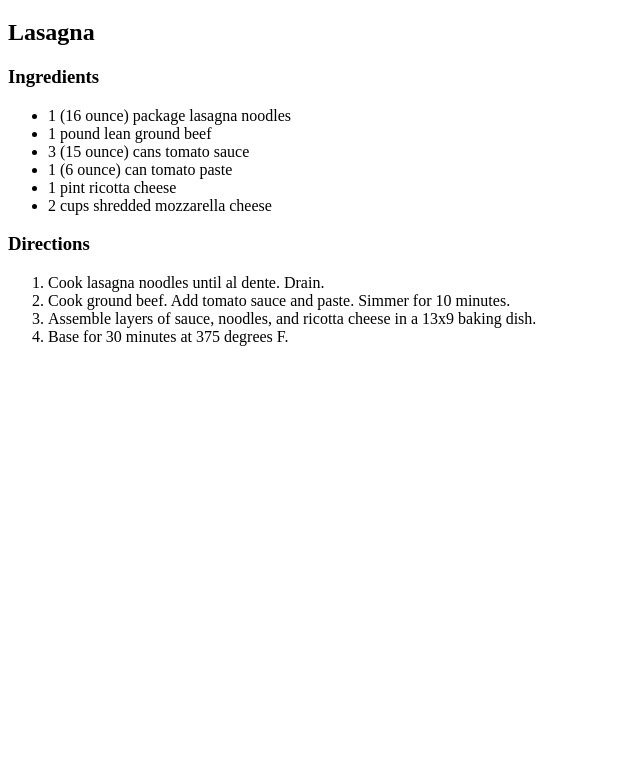
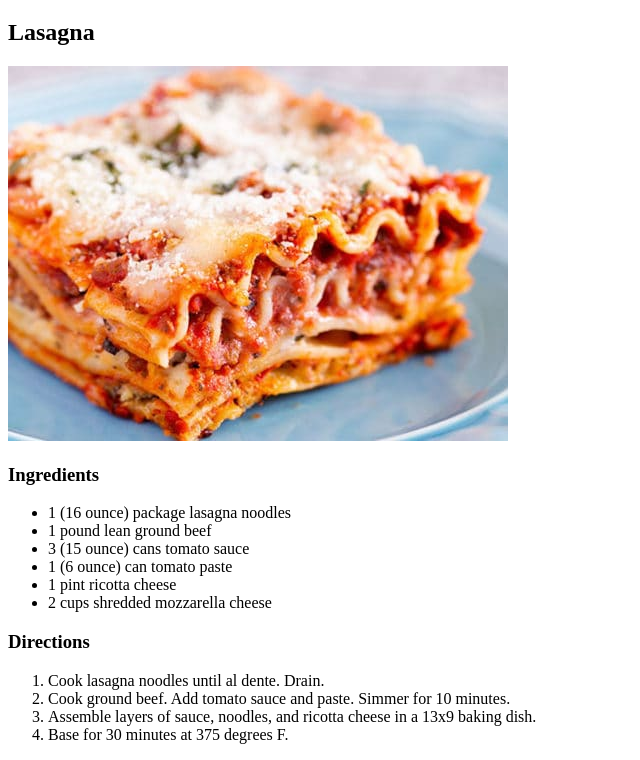
Before and after one commit to nicholasyfu1/odin-recipes, a plain HTML site: page recipes/lasagna.html in a window 1280 px wide. Shown: the part 61-821 px from the top of the page, without its empty margins (0-640 px from the left). Before the commit the page ends 800 px from the top, so only its background shows below. Drawn offline with Linux system fonts and the light colour scheme.

Commit message:
Added pictures

```diff
--- a/recipes/lasagna.html
+++ b/recipes/lasagna.html
@@ -9,6 +9,7 @@
 <body>
     <h1>Nick's Recipes</h1>
     <h2>Lasagna</h2>
+    <img src="../img/lasagna.jpg">
     <h3>Ingredients</h3>
     <ul>
         <li>1 (16 ounce) package lasagna noodles</li>
```
Also changed, not shown: recipes/fries.html (+1 -0 lines), img/fries.jpg (added), img/lasagna.jpg (added).
